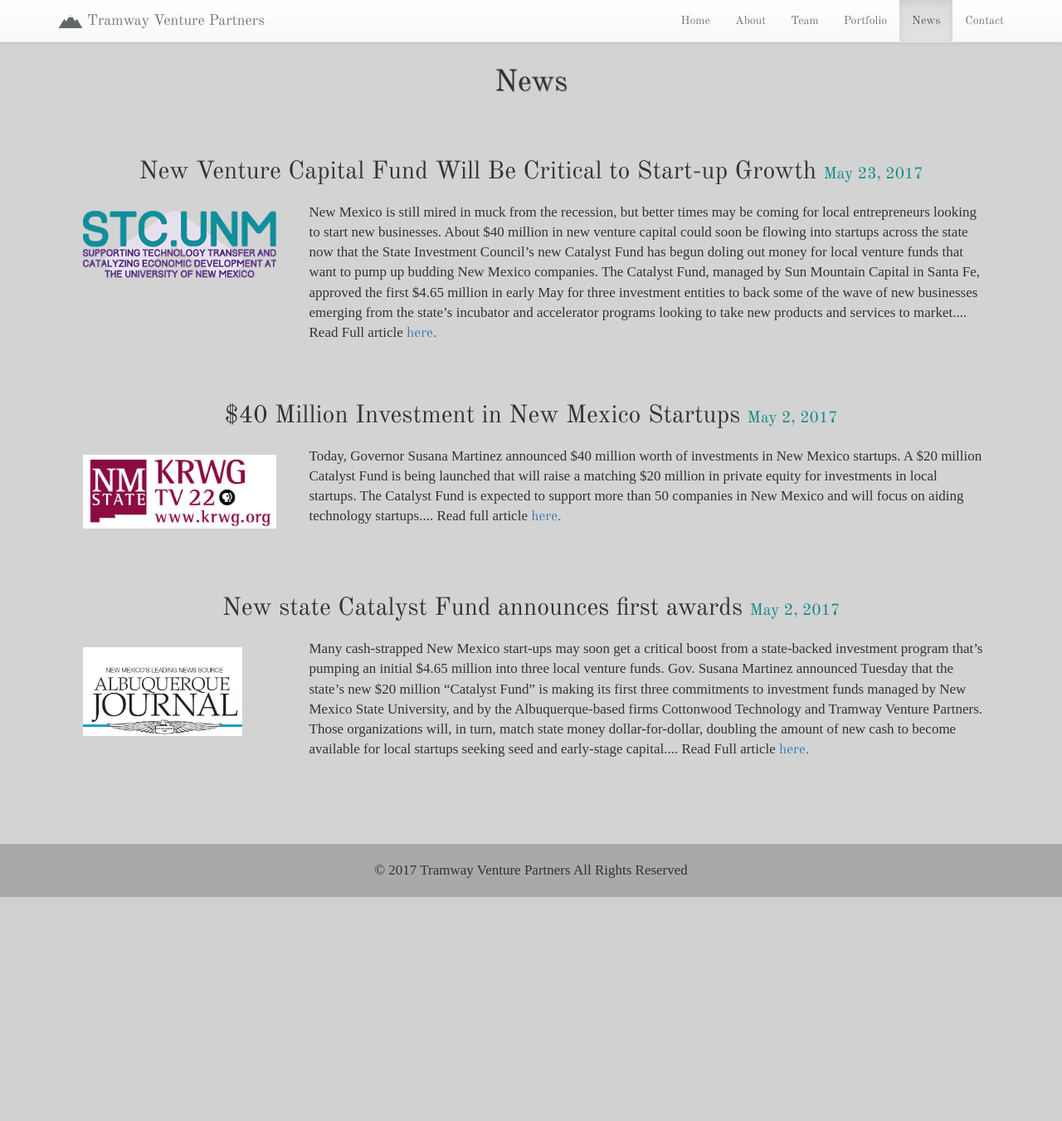
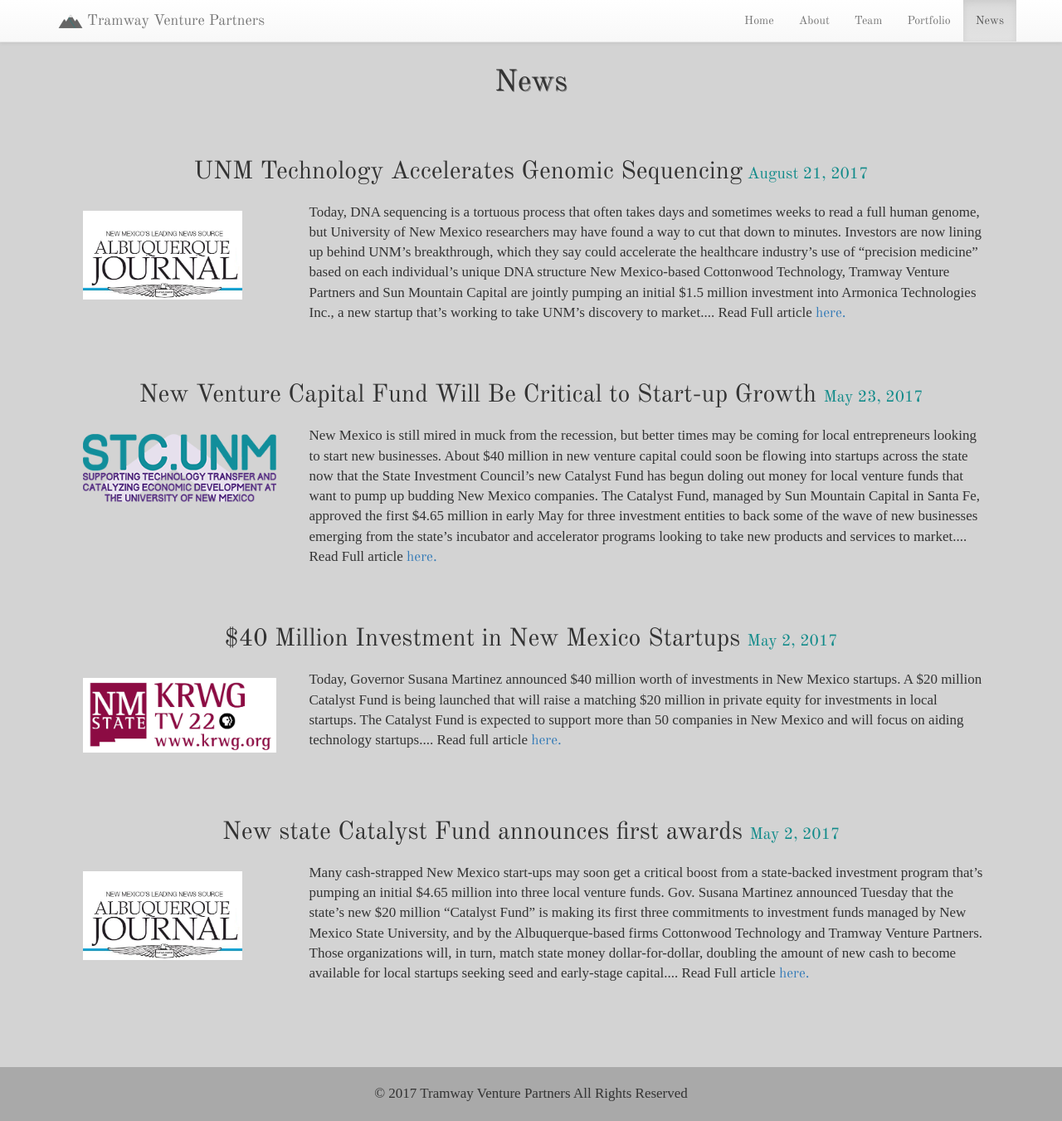
Before and after one commit to DanielleM565/tvp, a PHP site: page /news.php in a window 1280 px wide. Shown: the whole page at 83% size. Before the commit the page ends 1081 px from the top, so only its background shows below. Run offline with PHP 8.4, Linux system fonts and the light colour scheme; some libraries are stand-ins or nearby versions; some web fonts are replaced.

Commit message:
removed contact, added new news article about harmonica fixed footer on portfolio and removed filler lin in portfolio, added buttons to home page tested and ready to update site

```diff
--- a/public_html/about.php
+++ b/public_html/about.php
@@ -82,7 +82,7 @@
 							<li><a href="team.php">Team</a></li>
 							<li><a href="portfolio.php">Portfolio</a></li>
 							<li><a href="news.php">News</a></li>
-							<li><a href="contact.php">Contact</a></li>
+<!--							<li><a href="contact.php">Contact</a></li>-->
 						</ul>
 					</div> <!-- navbar collapse -->
 				</div> <!-- container -->
--- a/public_html/contact.php
+++ b/public_html/contact.php
@@ -1,7 +1,7 @@
 <!DOCTYPE html>
 <html>
 	<head>
-		<title>template</title>
+		<title>Contact</title>
 
 		<!-- mobile first -->
 		<meta name="viewport" content="width=device-width, initial-scale=1">
@@ -37,7 +37,7 @@
 		<script src="js/form-validate.js"></script>
 
 		<!-- Google reCAPTCHA -->
-		<script src='https://www.google.com/recaptcha/api.js'></script>
+		<script src="https://www.google.com/recaptcha/api.js"></script>
 
 
 		<!-- favicon for tab image -->
--- a/public_html/css/style.css
+++ b/public_html/css/style.css
@@ -174,7 +174,8 @@ button:hover {
 #border {
 	border: 2px solid grey;
 	border-radius: 8px;
-	padding: 10%;
+	padding: 5%;
+	margin: 10px auto;
 }
 
 /*
@@ -268,3 +269,18 @@ footer {
 	left: 0;
 	width: 100%;
 }
+
+
+/*
+testing div of class=footer for empty portfolio page
+ */
+
+.footer{
+	position: absolute;
+	right: 0;
+	bottom: 0;
+	left: 0;
+	width: 100%;
+	background-color: darkgrey;
+	text-align: center;
+}
--- a/public_html/index.php
+++ b/public_html/index.php
@@ -86,7 +86,7 @@
 							<li><a href="team.php">Team</a></li>
 							<li><a href="portfolio.php">Portfolio</a></li>
 							<li><a href="news.php">News</a></li>
-							<li><a href="contact.php">Contact</a></li>
+<!--							<li><a href="contact.php">Contact</a></li>-->
 						</ul>
 					</div> <!-- navbar collapse -->
 				</div> <!-- container -->
@@ -155,7 +155,9 @@
 								</a>
 						</div>
 					</div>
-				</div> <!-- parallax -->
+				</div>
+				</div>
+			</div><!-- parallax -->
 
 		</main>
 		<footer>
--- a/public_html/news.php
+++ b/public_html/news.php
@@ -82,7 +82,7 @@
 							<li><a href="team.php">Team</a></li>
 							<li><a href="portfolio.php">Portfolio</a></li>
 							<li class="active"><a href="news.php">News</a></li>
-							<li><a href="contact.php">Contact</a></li>
+<!--							<li><a href="contact.php">Contact</a></li>-->
 						</ul>
 					</div> <!-- navbar collapse -->
 				</div> <!-- container -->
@@ -91,8 +91,20 @@
 		<main>
 			<h1>News</h1>
 
+			<div class="container">
+				<div class="row">
+					<h2> UNM Technology Accelerates Genomic Sequencing<small style="color: #0f8a89"> August 21, 2017</small></h2>
+					<div class="col-md-3">
+						<a href="https://www.abqjournal.com/1050880/unm-technology-accelerates-genomic-sequencing.html" target="_blank"><img class="img-responsive" src="images/abq-journal-logo.jpg" alt="Albuquerque Journal logo" id="abq-journal"></a>
+					</div>
+					<div class="col-md-9">
+						<p>Today, DNA sequencing is a tortuous process that often takes days and sometimes weeks to read a full human genome, but University of New Mexico researchers may have found a way to cut that down to minutes. Investors are now lining up behind UNM’s breakthrough, which they say could accelerate the healthcare industry’s use of “precision medicine” based on each individual’s unique DNA structure New Mexico-based Cottonwood Technology, Tramway Venture Partners and Sun Mountain Capital are jointly pumping an initial $1.5 million investment into Armonica Technologies Inc., a new startup that’s working to take UNM’s discovery to market.... Read Full article <a href="https://www.abqjournal.com/1050880/unm-technology-accelerates-genomic-sequencing.html" target="_blank">here.</a></p>
+					</div>
+				</div>
+			</div>
 
-			<div class="container news-1">
+
+			<div class="container">
 				<div class="row">
 					<h2>New Venture Capital Fund Will Be Critical to Start-up Growth <small style="color: #0f8a89">May 23, 2017</small></h2>
 					<div class="col-md-3">
@@ -105,7 +117,7 @@
 			</div>
 
 			<!-- article from NMSU about state seed fund -->
-			<div class="container news-2">
+			<div class="container">
 				<div class="row">
 					<h2>$40 Million Investment in New Mexico Startups <small style="color: #0f8a89"> May 2, 2017</small></h2>
 					<div class="col-md-3">
@@ -120,7 +132,7 @@
 
 
 			<!-- article Albuquerque Journal -->
-			<div class="container news-3" >
+			<div class="container" >
 				<div class="row">
 					<h2>New state Catalyst Fund announces first awards <small style="color: #0f8a89">May 2, 2017</small></h2>
 					<div class="col-md-3">
--- a/public_html/team.php
+++ b/public_html/team.php
@@ -80,7 +80,7 @@
 							<li class="active"><a href="team.php">Team</a></li>
 							<li><a href="portfolio.php">Portfolio</a></li>
 							<li><a href="news.php">News</a></li>
-							<li><a href="contact.php">Contact</a></li>
+<!--							<li><a href="contact.php">Contact</a></li>-->
 						</ul>
 					</div> <!-- navbar collapse -->
 				</div> <!-- container -->
```
Also changed, not shown: public_html/portfolio.php (+4 -4 lines).
